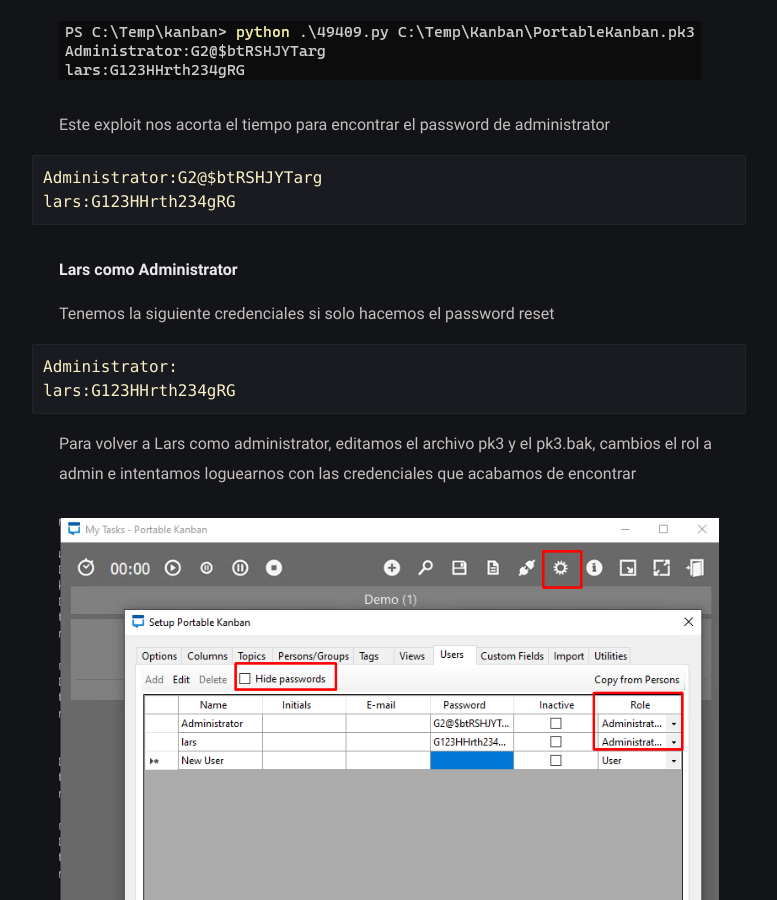
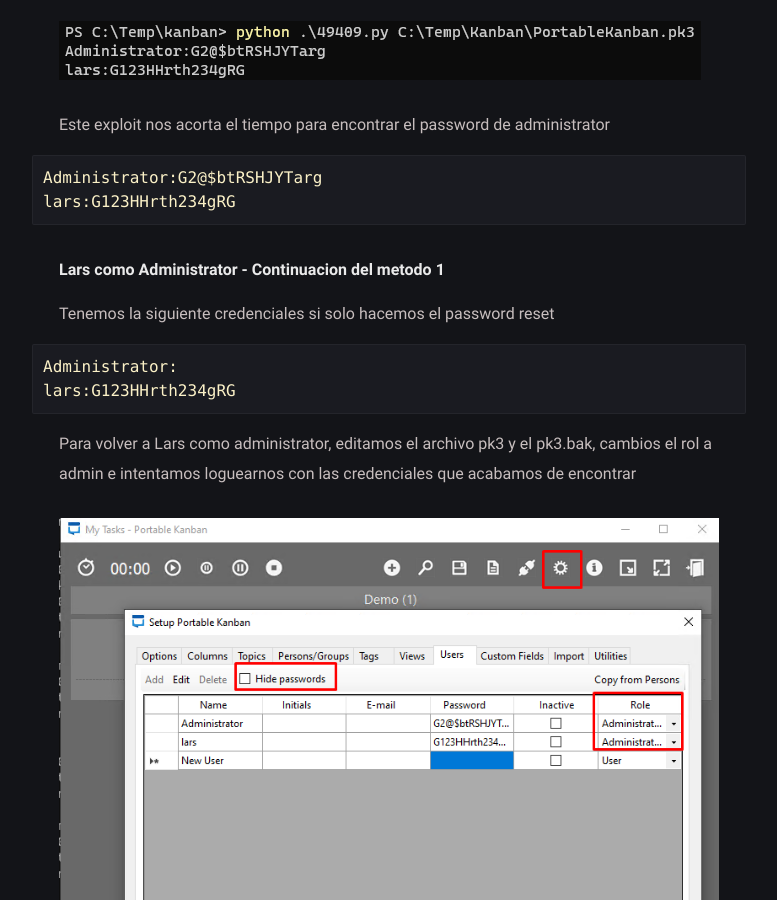
Before and after one commit to g4l1l30sec/backup, a Jekyll site: the page built from _posts/Linux/Hard/Sharp/2021-05-1-sharp-writeup.md, in a window 1280 px wide and 900 px high, scrolled down 8463 px. Shown: the whole window, without its empty margins (251-1028 px from the left). Built offline with Jekyll 4.4.1, drawn with Linux system fonts in a browser that asks for light colours.

Commit message:
Update 2021-05-1-sharp-writeup.md

````diff
--- a/_posts/Linux/Hard/Sharp/2021-05-1-sharp-writeup.md
+++ b/_posts/Linux/Hard/Sharp/2021-05-1-sharp-writeup.md
@@ -157,7 +157,7 @@ Este exploit nos acorta el tiempo para encontrar el password de administrator
 Administrator:G2@$btRSHJYTarg
 lars:G123HHrth234gRG
 ```
-##### Lars como Administrator
+##### Lars como Administrator - Continuacion del metodo 1
 
 Tenemos la siguiente credenciales si solo hacemos el password reset
 
````
